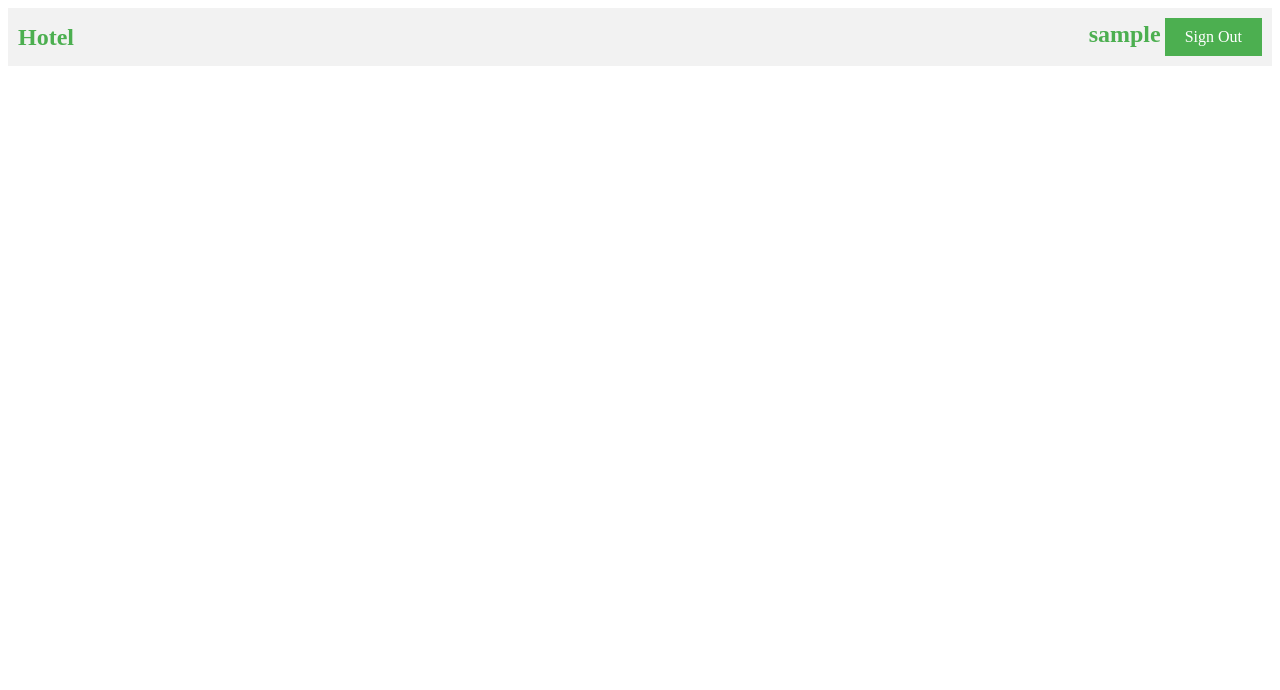
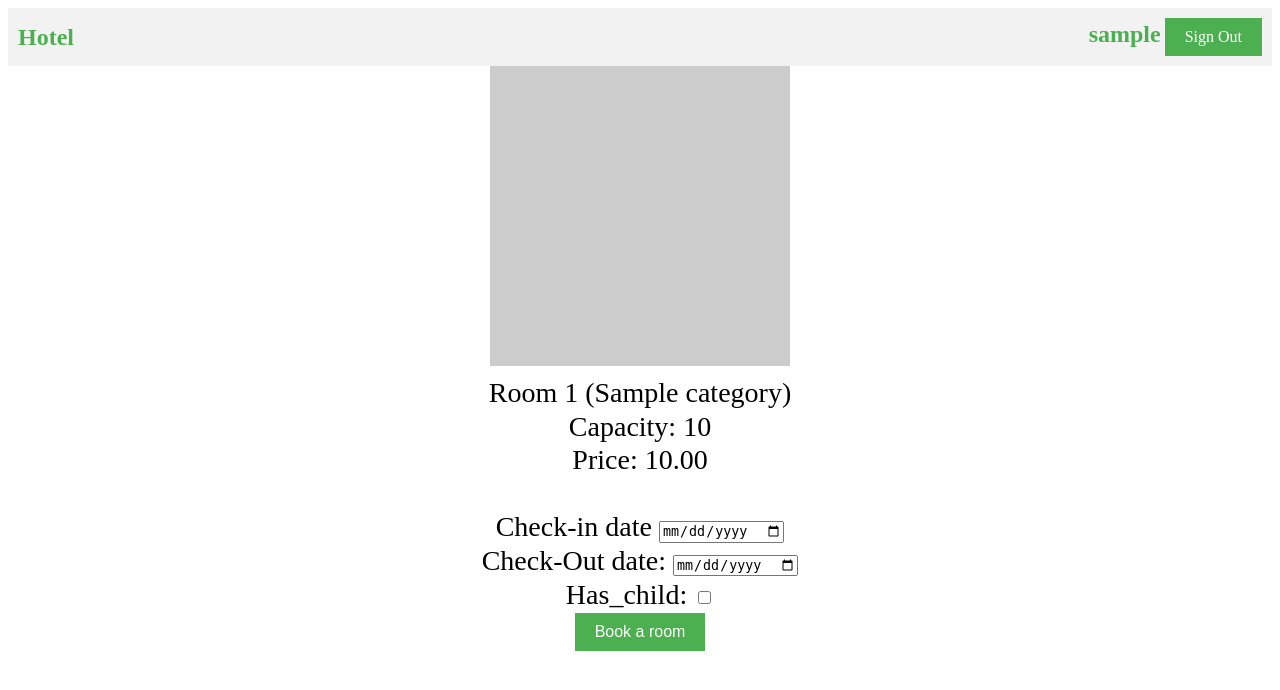
Before and after one commit to kolyaklimk/Python-Tasks, a Django app: page /room/1 in a window 1280 px wide. Shown: the top 690 px of the page. Run offline with Django 4.2, Linux system fonts and the light colour scheme; a user stored in the database is signed in; tables that the repository leaves empty hold one stand-in row (values such as "Sample post").

Commit message:
Add room_detail with "book a room"

```diff
--- a/Lab4/mysite/hotel/templates/hotel/room_detail.html
+++ b/Lab4/mysite/hotel/templates/hotel/room_detail.html
@@ -1,7 +1,53 @@
 {% extends 'hotel/base_hotel.html' %}
 
 {% block header %}
+
+.room-image {
+width: 300px;
+height: 300px;
+background-color: #ccc;
+margin: 0 auto 10px;
+}
+
+.room-text {
+font-size: 28px;
+line-height: 1.2;
+margin-bottom: 5px;
+text-align: center
+}
+
 {% endblock %}
 
 {% block content %}
+<div class="room-image"></div>
+<div class="room-text">
+    <div>{{ form }}</div>
+    <div>Capacity: {{ form.capacity }}</div>
+    <div>Price: {{ form.price }}</div>
+    <br>
+
+    {% if user.is_authenticated%}
+
+    {% if error_message %}
+    <p>{{ error_message }}</p>
+    {% endif %}
+
+    <form method="POST">
+        {% csrf_token %}
+        <div style="text-align: center;">
+            <label>Check-in date</label>
+            <input type="date" name="check_in_date" required><br>
+
+            <label>Check-Out date:</label>
+            <input type="date" name="check_out_date" required><br>
+
+            <label>Has_child:</label>
+            <input type="checkbox" name="has_child"><br>
+
+            <button class="register-button">Book a room</button>
+        </div>
+    </form>
+</div>
+{%endif%}
+
 {% endblock %}
--- a/Lab4/mysite/hotel/views.py
+++ b/Lab4/mysite/hotel/views.py
@@ -1,6 +1,9 @@
-from django.shortcuts import render, redirect
-from .models import Room, Client, Booking, Category
+from datetime import datetime
+
+from django.shortcuts import render
+from .models import Room, Category, Client, Booking
 from django.shortcuts import get_object_or_404
+from django import forms
 
 
 def room_list(request, category_id):
@@ -29,7 +32,45 @@ def sort_rooms_by_price(request, category_id):
 
 
 def room_detail(request, room_id):
+    global periods
+
+    def check_date_periods(start1, end1, start2, end2):
+        if start1 < end2 and start2 < end1:
+            return True
+        else:
+            return False
+
     form = get_object_or_404(Room, id=room_id)
+
+    if request.method == 'POST':
+        check_in_date = datetime.strptime(request.POST['check_in_date'], '%Y-%m-%d').date()
+        check_out_date = datetime.strptime(request.POST['check_out_date'], '%Y-%m-%d').date()
+        has_child = request.POST.get('my_checkbox', False)
+        if check_in_date > check_out_date:
+            error_message = "Check in date < Check out date!"
+            return render(request, 'hotel/room_detail.html', {'error_message': error_message})
+
+        periods = []
+
+        all_booking = Booking.objects.filter(room_id=room_id)
+        for i in all_booking:
+            if check_date_periods(check_in_date, check_out_date, i.check_in_date, i.check_out_date):
+                periods.append(str(i.check_in_date) + ' --> ' + str(i.check_out_date))
+
+        if len(periods):
+            error_message = "Already booked these days: " + str(periods) + '!'
+            return render(request, 'hotel/room_detail.html', {'error_message': error_message})
+
+        booking = Booking(
+            room=form,
+            client=request.user,
+            check_in_date=check_in_date,
+            check_out_date=check_out_date,
+            has_child=True if has_child == "on" else False
+        )
+        booking.save()
+        return room_list(request, 0)
+
     return render(request, 'hotel/room_detail.html', {'form': form})
 
 # def create_room(request):
```
